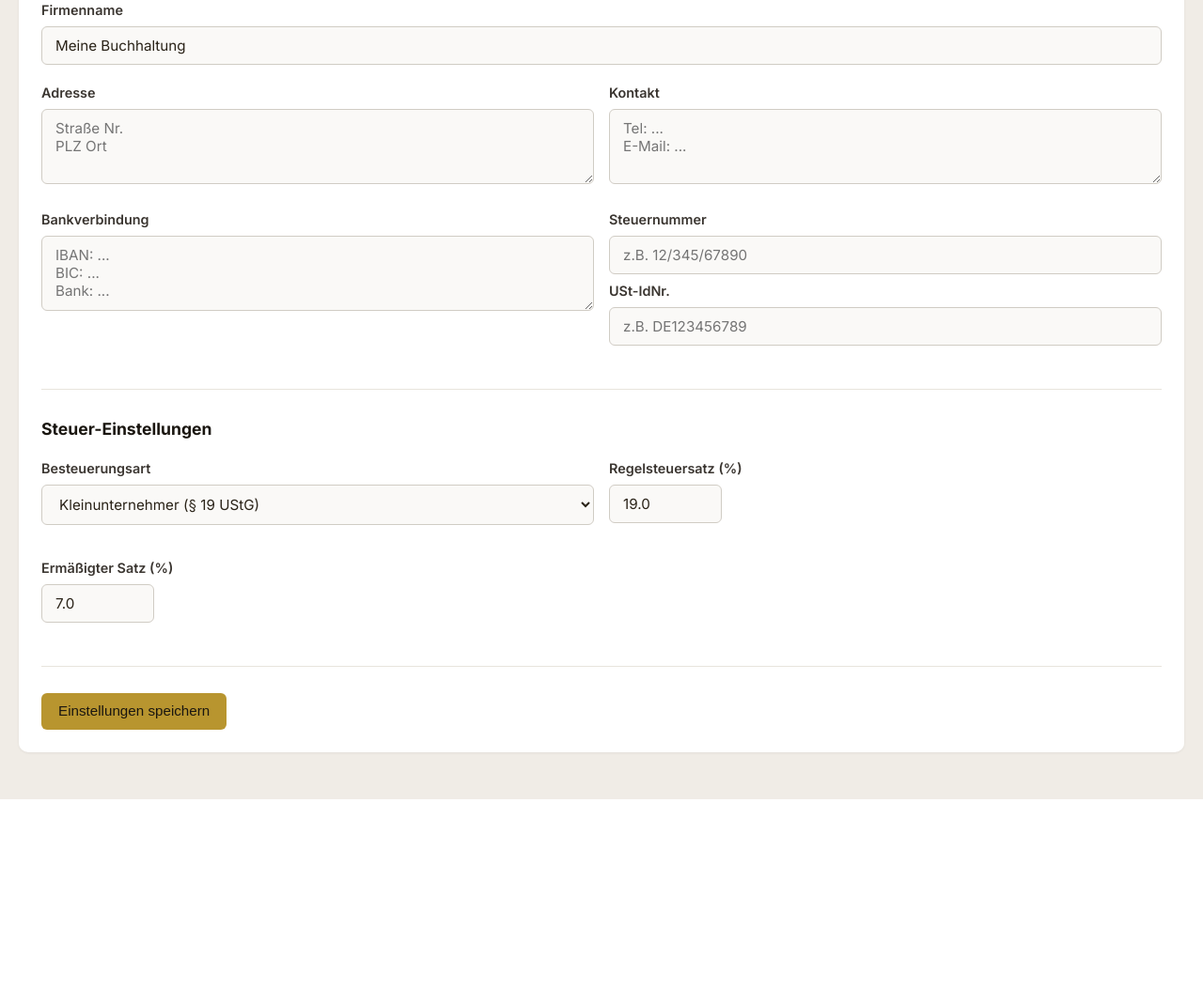
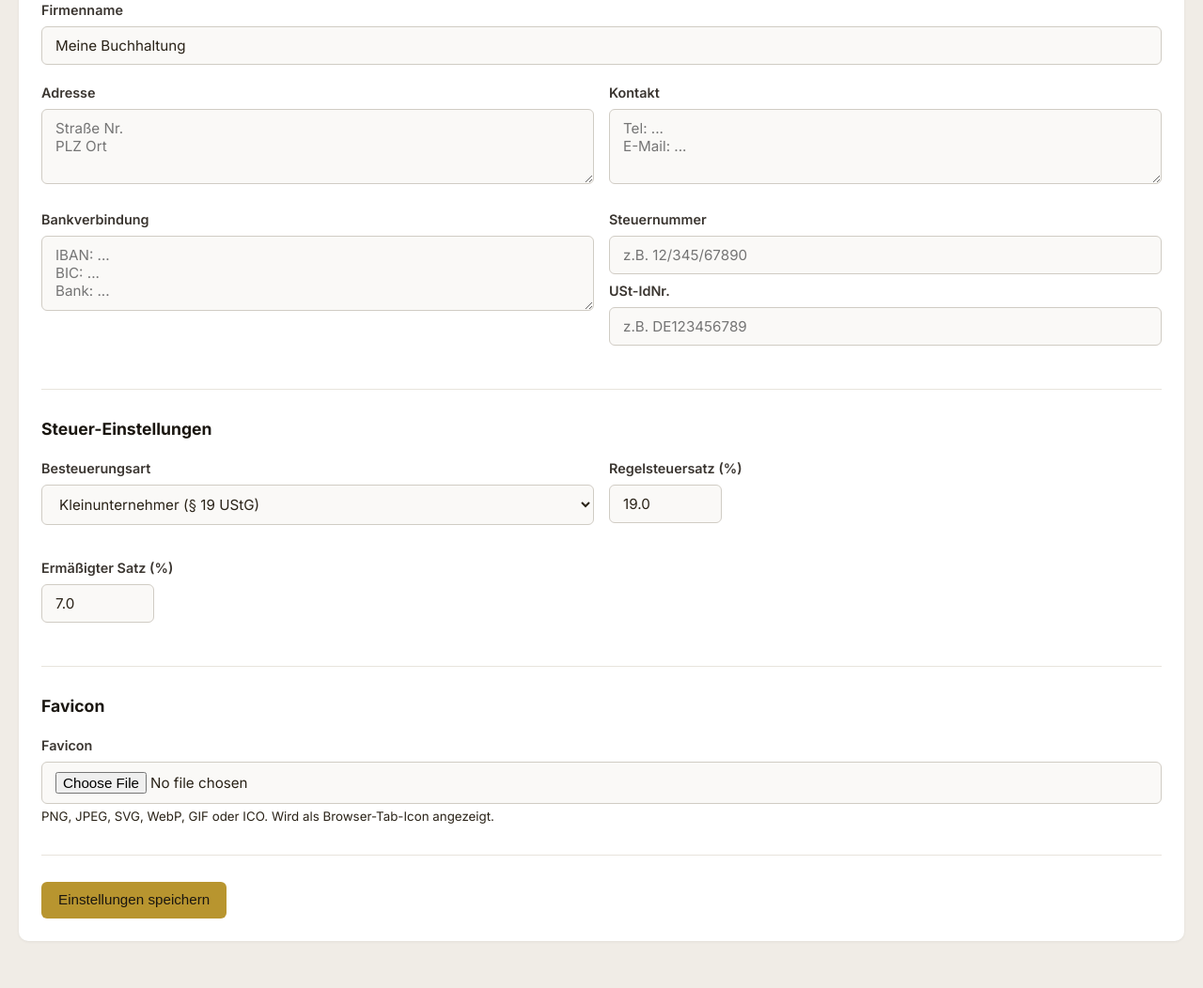
Before and after one commit to yniverz/basic-web-accounting, a Flask app: page /admin/settings in a window 1280 px wide. Shown: the part 222-1274 px from the top of the page at 94% size. Before the commit the page ends 1073 px from the top, so only its background shows below. Run offline with Flask 3, Linux system fonts and the light colour scheme; a user stored in the database is signed in.

Commit message:
Add favicon upload and management functionality in admin settings

```diff
--- a/app.py
+++ b/app.py
@@ -1,6 +1,5 @@
 import os
 import hashlib
-import requests
 from flask import Flask, send_file, request
 from flask_login import LoginManager
 from models import db, User, SiteSettings
@@ -68,10 +67,15 @@ def create_app():
     @app.context_processor
     def inject_globals():
         settings = SiteSettings.get_settings()
+        has_fav = bool(settings.favicon_filename)
+        fav_mime = 'image/x-icon'
+        if has_fav:
+            ext = os.path.splitext(settings.favicon_filename)[1].lower()
+            fav_mime = FAVICON_MIMETYPES.get(ext, 'image/x-icon')
         return {
             'site_settings': settings,
-            'has_favicon': _favicon_data is not None,
-            'favicon_mimetype': _favicon_mimetype,
+            'has_favicon': has_fav,
+            'favicon_mimetype': fav_mime,
         }
 
     # Template filters
@@ -110,9 +114,14 @@ def create_app():
     # Favicon
     @app.route('/favicon.ico')
     def favicon():
-        if _favicon_data:
-            from io import BytesIO
-            return send_file(BytesIO(_favicon_data), mimetype=_favicon_mimetype)
+        settings = SiteSettings.get_settings()
+        if settings.favicon_filename:
+            upload_dir = app.config['UPLOAD_FOLDER']
+            fpath = os.path.join(upload_dir, settings.favicon_filename)
+            if os.path.exists(fpath):
+                ext = os.path.splitext(settings.favicon_filename)[1].lower()
+                mime = FAVICON_MIMETYPES.get(ext, 'image/x-icon')
+                return send_file(fpath, mimetype=mime)
         return '', 204
 
     # Register blueprints
@@ -132,25 +141,17 @@ def create_app():
     return app
 
 
-# --- Favicon loading ---
-_favicon_data = None
-_favicon_mimetype = 'image/x-icon'
+# --- Favicon helpers ---
 
-
-def _load_favicon():
-    global _favicon_data, _favicon_mimetype
-    favicon_url = os.environ.get('FAVICON_URL')
-    if not favicon_url:
-        return
-    try:
-        resp = requests.get(favicon_url, timeout=10)
-        if resp.status_code == 200:
-            _favicon_data = resp.content
-            ct = resp.headers.get('Content-Type', '')
-            if ct:
-                _favicon_mimetype = ct.split(';')[0].strip()
-    except Exception:
-        pass
+FAVICON_MIMETYPES = {
+    '.ico': 'image/x-icon',
+    '.png': 'image/png',
+    '.jpg': 'image/jpeg',
+    '.jpeg': 'image/jpeg',
+    '.svg': 'image/svg+xml',
+    '.webp': 'image/webp',
+    '.gif': 'image/gif',
+}
 
 
 def _migrate_schema(db):
@@ -173,6 +174,7 @@ def _migrate_schema(db):
         ('assets', 'disposal_tax_treatment', 'VARCHAR(30)'),
         ('assets', 'disposal_tax_rate', 'REAL'),
         ('assets', 'disposal_tax_amount', 'REAL'),
+        ('site_settings', 'favicon_filename', 'VARCHAR(200)'),
     ]
 
     for table, column, col_type in migrations:
@@ -303,9 +305,6 @@ def _seed_defaults(app):
         db.session.commit()
 
 
-# Load favicon on import
-_load_favicon()
-
 # Create app
 app = create_app()
 
--- a/blueprints/admin.py
+++ b/blueprints/admin.py
@@ -843,6 +843,29 @@ def settings():
         settings.tax_mode = request.form.get('tax_mode', 'kleinunternehmer')
         settings.tax_rate = float(request.form.get('tax_rate', 19.0))
         settings.tax_rate_reduced = float(request.form.get('tax_rate_reduced', 7.0))
+
+        # Favicon upload
+        favicon_file = request.files.get('favicon')
+        if favicon_file and favicon_file.filename:
+            fname = secure_filename(favicon_file.filename)
+            fname = 'favicon_' + fname
+            upload_dir = current_app.config['UPLOAD_FOLDER']
+            # Remove old favicon
+            if settings.favicon_filename:
+                old_path = os.path.join(upload_dir, settings.favicon_filename)
+                if os.path.exists(old_path):
+                    os.remove(old_path)
+            favicon_file.save(os.path.join(upload_dir, fname))
+            settings.favicon_filename = fname
+
+        # Remove favicon
+        if request.form.get('remove_favicon'):
+            if settings.favicon_filename:
+                old_path = os.path.join(current_app.config['UPLOAD_FOLDER'], settings.favicon_filename)
+                if os.path.exists(old_path):
+                    os.remove(old_path)
+                settings.favicon_filename = None
+
         db.session.commit()
         flash('Einstellungen wurden gespeichert.', 'success')
         return redirect(url_for('admin.settings'))
--- a/docker-compose.yml
+++ b/docker-compose.yml
@@ -7,7 +7,6 @@ services:
       - SECRET_KEY=change-me-to-a-secure-random-string
       - ADMIN_USERNAME=admin
       - ADMIN_PASSWORD=password123
-      # - FAVICON_URL=https://example.com/favicon.ico
       # AI Chat Configuration
       - AI_PROVIDER=openai
       - AI_API_KEY=
--- a/models.py
+++ b/models.py
@@ -34,6 +34,7 @@ class SiteSettings(db.Model):
     tax_mode = db.Column(db.String(20), default='kleinunternehmer')  # 'kleinunternehmer' or 'regular'
     tax_rate = db.Column(db.Float, default=19.0)  # Regelsteuersatz
     tax_rate_reduced = db.Column(db.Float, default=7.0)  # Ermäßigter Steuersatz
+    favicon_filename = db.Column(db.String(200), nullable=True)
 
     @staticmethod
     def get_settings():
--- a/requirements.txt
+++ b/requirements.txt
@@ -4,7 +4,6 @@ Flask-Login==0.6.3
 Werkzeug==3.1.3
 cssmin==0.2.0
 rjsmin==1.2.4
-requests==2.32.3
 httpx==0.28.1
 python-dotenv==1.1.0
 gunicorn==23.0.0
--- a/templates/admin/settings.html
+++ b/templates/admin/settings.html
@@ -8,7 +8,7 @@
 
 <div class="card">
     <div class="card-header">Unternehmensdaten</div>
-    <form method="POST">
+    <form method="POST" enctype="multipart/form-data">
         <div class="form-group">
             <label for="business_name">Firmenname</label>
             <input type="text" id="business_name" name="business_name"
@@ -78,6 +78,26 @@
 
         <hr class="section-divider">
 
+        <div class="card-header">Favicon</div>
+
+        <div class="form-group">
+            <label>Favicon</label>
+            {% if settings.favicon_filename %}
+                <div class="mb-8">
+                    <img src="/favicon.ico" alt="Favicon" style="width: 32px; height: 32px; image-rendering: pixelated;">
+                    <br>
+                    <small class="text-muted">Aktuell: {{ settings.favicon_filename }}</small>
+                </div>
+            {% endif %}
+            <input type="file" name="favicon" accept="image/png,image/jpeg,image/svg+xml,image/webp,image/gif,image/x-icon">
+            <small class="help-text">PNG, JPEG, SVG, WebP, GIF oder ICO. Wird als Browser-Tab-Icon angezeigt.</small>
+            {% if settings.favicon_filename %}
+                <label class="mt-4 font-normal"><input type="checkbox" name="remove_favicon" value="1"> Favicon entfernen</label>
+            {% endif %}
+        </div>
+
+        <hr class="section-divider">
+
         <button type="submit" class="btn btn-primary">Einstellungen speichern</button>
     </form>
 </div>
```
Also changed, not shown: 1 other file.
